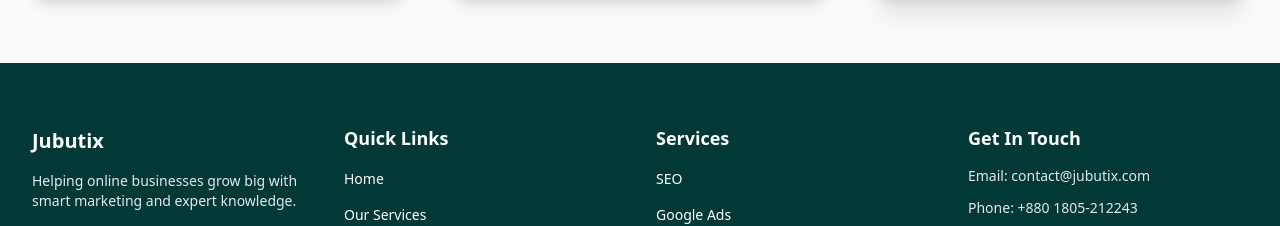
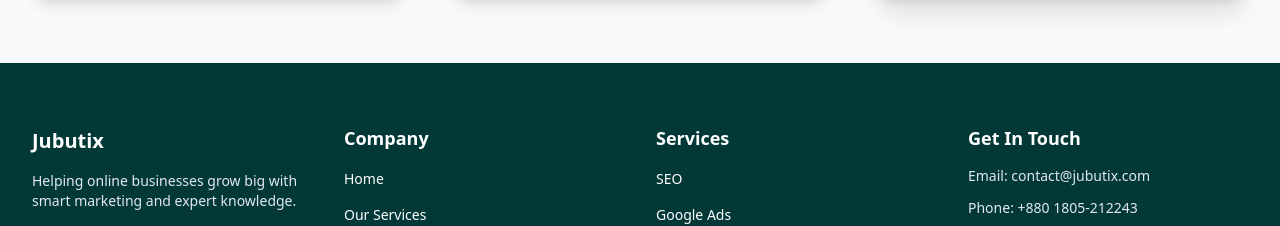
Before and after one commit to jamanhasan01/jubutix, a Next.js app: page / in a window 1280 px wide. Shown: the part 8284-8510 px from the top of the page. Built offline with nearby package versions, Linux system fonts and the light colour scheme.

Commit message:
change in footer

```diff
--- a/app/components/Footer.tsx
+++ b/app/components/Footer.tsx
@@ -66,7 +66,7 @@
 
           {/* --- Column 2: Quick Links --- */}
           <div className='text-center sm:text-left'>
-            <h3 className='text-lg font-semibold text-white'>Quick Links</h3>
+            <h3 className='text-lg font-semibold text-white'>Company</h3>
             <ul className='mt-4 space-y-3'>
               {quickLinks.map((link) => (
                 <li key={link.name}>
```
